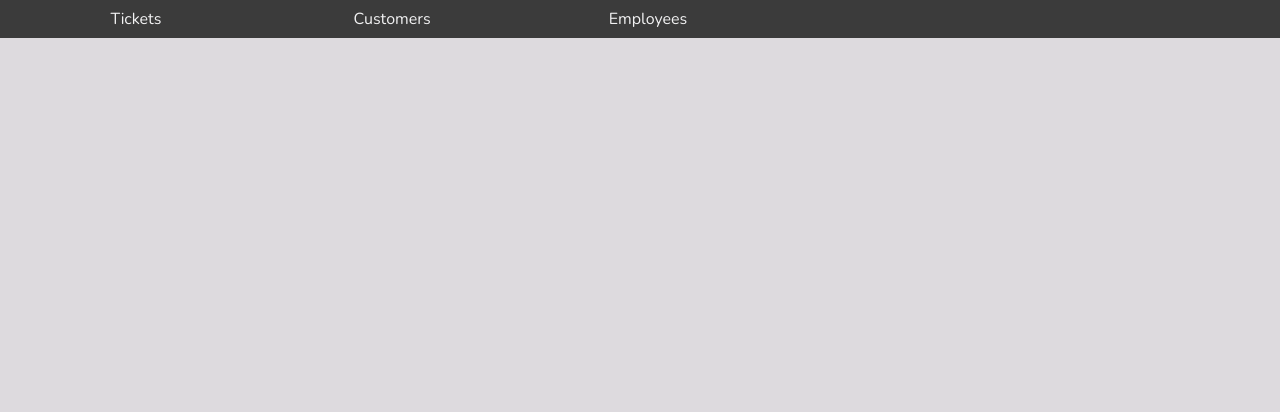
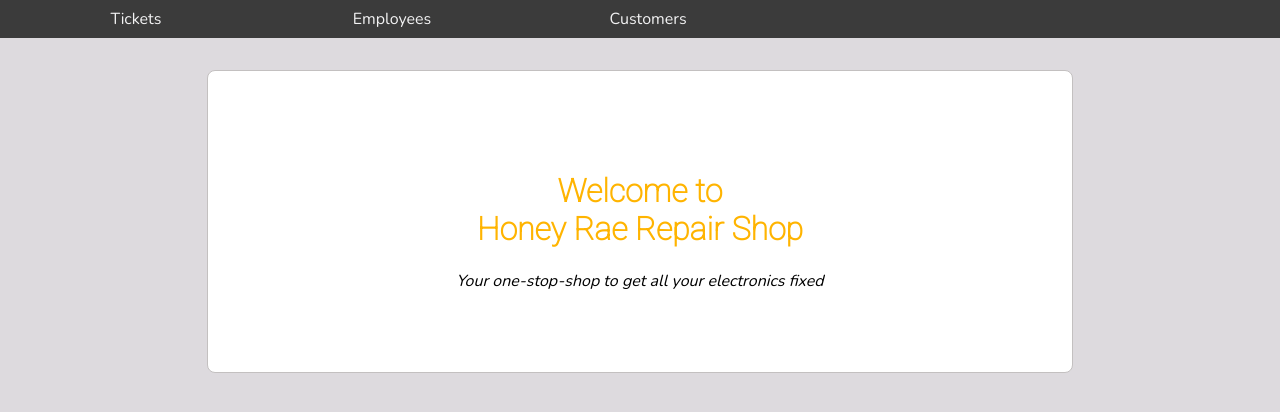
Before and after one commit to ntzeitlin/honey-rae-repairs, a React (Vite) app: page / in a window 1280 px wide. Shown: the top 412 px of the page. Built offline with nearby package versions, Linux system fonts and the light colour scheme.

Commit message:
added welcome page to index

```diff
--- a/src/App.jsx
+++ b/src/App.jsx
@@ -4,6 +4,7 @@ import { CustomerList } from "./components/customers/CustomersList"
 import { EmployeeList } from "./components/employees/EmployeeList"
 import { TicketList } from "./components/tickets/TicketList"
 import { NavBar } from "./components/nav/NavBar"
+import { Welcome } from "./components/welcome/Welcome"
 
 export const App = () => {
   return (
@@ -16,9 +17,10 @@ export const App = () => {
             <Outlet />
           </>
         }>
+        <Route index element={<Welcome />} />
         <Route path="tickets" element={<TicketList />} />
+        <Route path="employees" element={<EmployeeList />} />
         <Route path="customers" element={<CustomerList />} />
-        <Route path="employees" element={<EmployeeList />} />
       </Route>
     </Routes>
   )
--- a/src/components/customers/CustomersList.jsx
+++ b/src/components/customers/CustomersList.jsx
@@ -2,6 +2,7 @@ import { useEffect, useState } from "react"
 import { getNonStaffUsers } from "../../../services/userService"
 import "./Customers.css"
 import { User } from "../user/User"
+import { Link } from "react-router-dom"
 
 export const CustomerList = () => {
     const [customers, setCustomers] = useState([])
@@ -15,7 +16,9 @@ export const CustomerList = () => {
             {
                 customers.map((customerObj) => {
                     return (
-                        <User userObj={customerObj} key={customerObj.id} />
+                        <Link to={`/customers/${customerObj.id}`} key={customerObj.id} >
+                            <User userObj={customerObj} />
+                        </Link>
                     )
                 })
             }
--- a/src/components/nav/NavBar.jsx
+++ b/src/components/nav/NavBar.jsx
@@ -8,10 +8,10 @@ export const NavBar = () => {
                 <Link to='/tickets'>Tickets</Link>
             </li>
             <li className="navbar-item">
-                <Link to='/customers'>Customers</Link>
+                <Link to='/employees'>Employees</Link>
             </li>
             <li className="navbar-item">
-                <Link to='/employees'>Employees</Link>
+                <Link to='/customers'>Customers</Link>
             </li>
         </ul>
     )
--- a/src/components/user/User.css
+++ b/src/components/user/User.css
@@ -5,6 +5,12 @@
     padding: 1rem;
 }
 
+.user:hover {
+    -webkit-transform: scale(1.1);
+    -ms-transform: scale(1.1);
+    transform: scale(1.1);
+}
+
 .user-info {
     color: var(--info);
     font-family: "Roboto", sans-serif;
--- /dev/null
+++ b/src/components/welcome/Welcome.css
@@ -0,0 +1,21 @@
+.welcome-container {
+    margin: 2rem auto;
+    width: 60%;
+    text-align: center;
+    padding: 5rem 3rem;
+    border: 1px solid var(--outline);
+    background-color: white;
+    border-radius: 0.5rem;
+}
+
+/* This targets any h1 that is a child of an element with the .welcome-container class */
+.welcome-container>h1 {
+    display: flex;
+    flex-direction: column;
+    color: var(--primary);
+}
+
+/* This targets any div that is a child of an element with the .welcome-container class */
+.welcome-container>div {
+    font-style: italic;
+}
--- /dev/null
+++ b/src/components/welcome/Welcome.jsx
@@ -0,0 +1,13 @@
+import "./Welcome.css"
+
+export const Welcome = () => {
+    return (
+        <div className="welcome-container">
+            <h1>
+                <span>Welcome to</span>
+                <span>Honey Rae Repair Shop</span>
+            </h1>
+            <div>Your one-stop-shop to get all your electronics fixed</div>
+        </div>
+    )
+}
```
